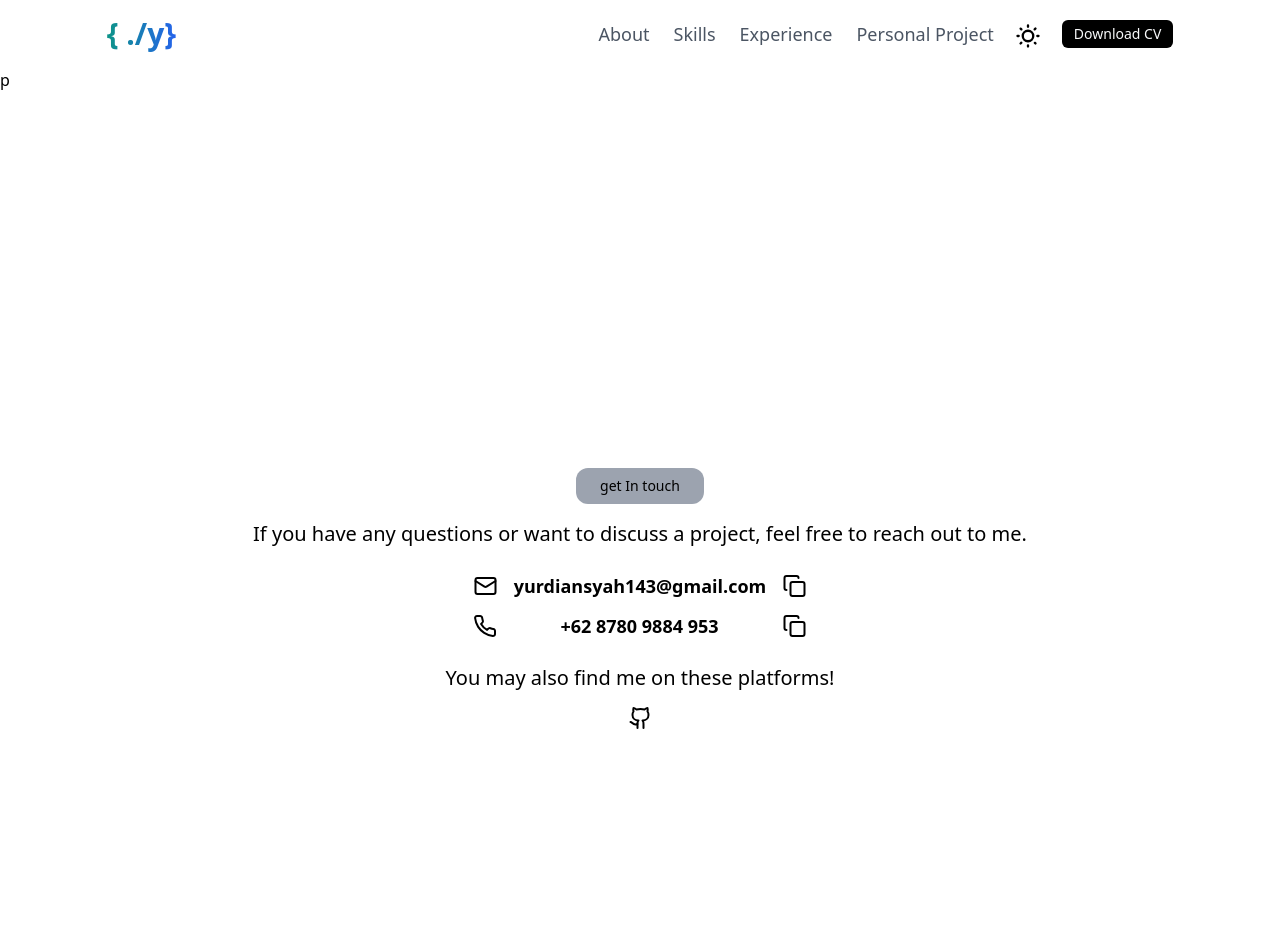
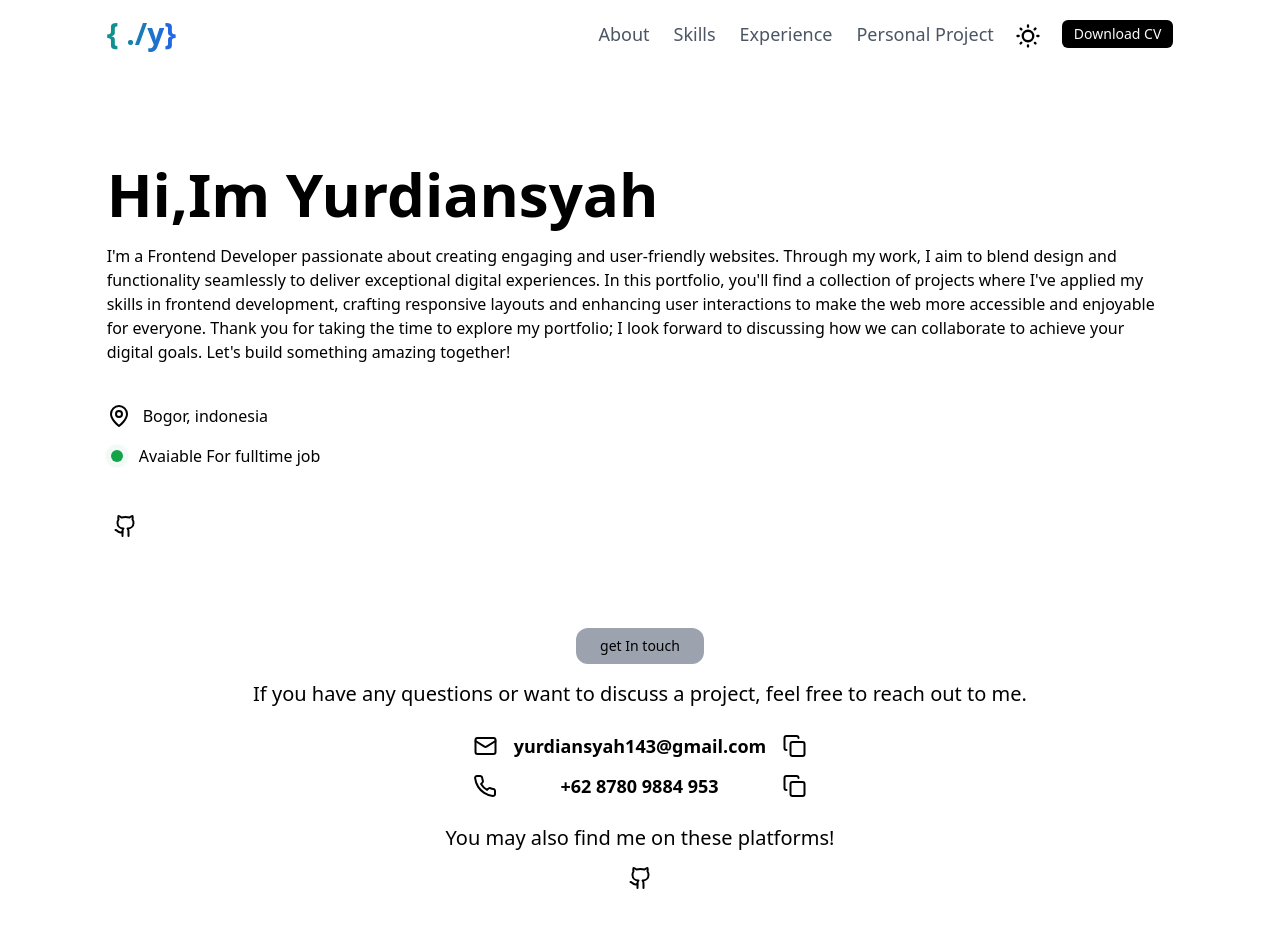
Before and after one commit to yurdigrfnn/portfolio-yurdiansyah, a React (Vite) app: page / in a window 1280 px wide. Shown: the top 928 px of the page. Before the commit the page ends 800 px from the top, so only its background shows below. Built offline with nearby package versions, Linux system fonts and the light colour scheme.

Commit message:
features: ✨home page

```diff
--- /dev/null
+++ b/src/components/Icons/PinIcon.jsx
@@ -0,0 +1,30 @@
+// eslint-disable-next-line react/prop-types
+export default function PinIcon({ className }) {
+  return (
+    <div>
+      <svg
+        width="24"
+        height="24"
+        viewBox="0 0 24 24"
+        fill="none"
+        xmlns="http://www.w3.org/2000/svg"
+        className={className}
+      >
+        <path
+          d="M20 10C20 16 12 22 12 22C12 22 4 16 4 10C4 7.87827 4.84285 5.84344 6.34315 4.34315C7.84344 2.84285 9.87827 2 12 2C14.1217 2 16.1566 2.84285 17.6569 4.34315C19.1571 5.84344 20 7.87827 20 10Z"
+          stroke="currentColor"
+          strokeWidth="2"
+          strokeLinecap="round"
+          strokeLinejoin="round"
+        />
+        <path
+          d="M12 13C13.6569 13 15 11.6569 15 10C15 8.34315 13.6569 7 12 7C10.3431 7 9 8.34315 9 10C9 11.6569 10.3431 13 12 13Z"
+          stroke="currentColor"
+          strokeWidth="2"
+          strokeLinecap="round"
+          strokeLinejoin="round"
+        />
+      </svg>
+    </div>
+  );
+}
--- /dev/null
+++ b/src/features/home/components/Home.jsx
@@ -0,0 +1,42 @@
+import GithubIcon from "../../../components/Icons/GithubIcon";
+import PinIcon from "../../../components/Icons/PinIcon";
+
+export const Home = () => {
+  return (
+    <div className="mx-auto w-11/12 sm:w-10/12 mt-24 dark:text-gray-300">
+      <h1 className="font-bold sm:text-6xl text-4xl">Hi,Im Yurdiansyah</h1>
+      <p className="mt-5">
+        {`I'm a Frontend Developer passionate about creating engaging and
+        user-friendly websites. Through my work, I aim to blend design and
+        functionality seamlessly to deliver exceptional digital experiences. In
+        this portfolio, you'll find a collection of projects where I've applied
+        my skills in frontend development, crafting responsive layouts and
+        enhancing user interactions to make the web more accessible and
+        enjoyable for everyone. Thank you for taking the time to explore my
+        portfolio; I look forward to discussing how we can collaborate to
+        achieve your digital goals. Let's build something amazing together!`}
+      </p>
+      <div className="my-10 flex flex-col gap-4">
+        <span className="flex gap-3">
+          <PinIcon className="my-auto" />
+          <span>Bogor, indonesia</span>
+        </span>
+        <span className="flex gap-3 ">
+          <span className="ml-1  w-3 h-3 rounded-full bg-green-600 my-auto relative">
+            <span className="animate-ping absolute inline-flex h-full w-full rounded-full bg-green-600 opacity-75"></span>
+          </span>
+          <span className="ml-1 ">Avaiable For fulltime job</span>
+        </span>
+      </div>
+      <div className="mb-5">
+        <a
+          href="http://github.com/yurdigrfnn"
+          target="_blank"
+          rel="noopener noreferrer"
+        >
+          <GithubIcon className="dark:text-gray-300 " />
+        </a>
+      </div>
+    </div>
+  );
+};
--- /dev/null
+++ b/src/features/home/index.js
@@ -0,0 +1 @@
+export * from "./components/Home";
--- a/src/routes/public.jsx
+++ b/src/routes/public.jsx
@@ -1,12 +1,10 @@
 import { MainLayout } from "../components/Layout";
+import { Home } from "../features/home";
 
 export const publicRoutes = [
   {
     path: "/",
     element: <MainLayout />,
-    children: [
-      { path: "/", element: <>p</> },
-      { path: "/about", element: <>h</> },
-    ],
+    children: [{ path: "/", element: <Home /> }],
   },
 ];
```
